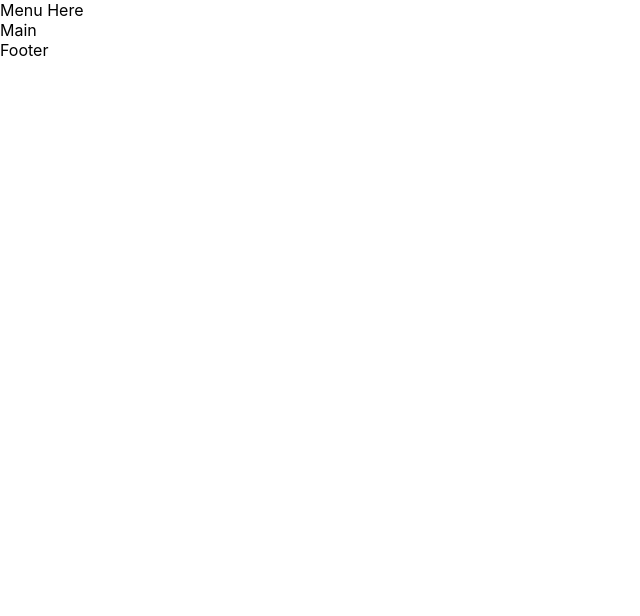
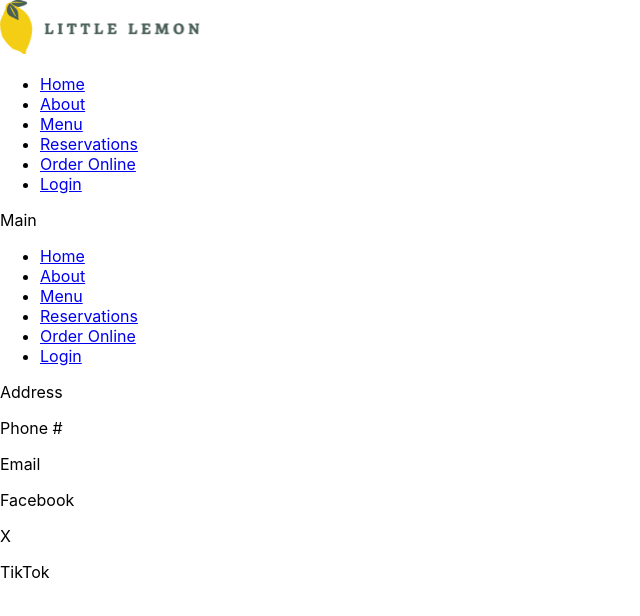
Before and after one commit to ajenkins198621/meta-frontend-capstone, a React (Create React App) app: page / in a window 1280 px wide. Shown: the top 616 px of the page, without its empty margins (0-640 px from the left). Built offline with nearby package versions, Linux system fonts and the light colour scheme.

Commit message:
Add base content

```diff
--- a/src/App.css
+++ b/src/App.css
@@ -1,38 +1,3 @@
-.App {
-  text-align: center;
+header .logo {
+	width: 200px;
 }
-
-.App-logo {
-  height: 40vmin;
-  pointer-events: none;
-}
-
-@media (prefers-reduced-motion: no-preference) {
-  .App-logo {
-    animation: App-logo-spin infinite 20s linear;
-  }
-}
-
-.App-header {
-  background-color: #282c34;
-  min-height: 100vh;
-  display: flex;
-  flex-direction: column;
-  align-items: center;
-  justify-content: center;
-  font-size: calc(10px + 2vmin);
-  color: white;
-}
-
-.App-link {
-  color: #61dafb;
-}
-
-@keyframes App-logo-spin {
-  from {
-    transform: rotate(0deg);
-  }
-  to {
-    transform: rotate(360deg);
-  }
-}
--- a/src/Footer.js
+++ b/src/Footer.js
@@ -1,5 +1,42 @@
 const Footer = () => {
-	return <footer>Footer</footer>;
+	return (
+		<footer>
+			<nav>
+				<ul>
+					<li>
+						<a href="/">Home</a>
+					</li>
+					<li>
+						<a href="/">About</a>
+					</li>
+					<li>
+						<a href="/">Menu</a>
+					</li>
+					<li>
+						<a href="/">Reservations</a>
+					</li>
+					<li>
+						<a href="/">Order Online</a>
+					</li>
+					<li>
+						<a href="/">Login</a>
+					</li>
+				</ul>
+			</nav>
+
+			<div>
+				<p>Address</p>
+				<p>Phone #</p>
+				<p>Email</p>
+			</div>
+
+			<div>
+				<p>Facebook</p>
+				<p>X</p>
+				<p>TikTok</p>
+			</div>
+		</footer>
+	);
 };
 
 export default Footer;
--- a/src/Header.js
+++ b/src/Header.js
@@ -1,8 +1,9 @@
-import Menu from "./Menu";
+import Menu from "./Nav";
 
 const Header = () => {
 	return (
 		<header>
+			<img src="/Logo.svg" alt="Little Lemon logo" className="logo" />
 			<Menu />
 		</header>
 	);
--- a/src/Menu.js
+++ /dev/null
@@ -1,5 +0,0 @@
-const Menu = () => {
-	return <nav>Menu Here</nav>;
-};
-
-export default Menu;
--- /dev/null
+++ b/src/Nav.js
@@ -0,0 +1,28 @@
+const Nav = () => {
+	return (
+		<nav>
+			<ul>
+				<li>
+					<a href="/">Home</a>
+				</li>
+				<li>
+					<a href="/">About</a>
+				</li>
+				<li>
+					<a href="/">Menu</a>
+				</li>
+				<li>
+					<a href="/">Reservations</a>
+				</li>
+				<li>
+					<a href="/">Order Online</a>
+				</li>
+				<li>
+					<a href="/">Login</a>
+				</li>
+			</ul>
+		</nav>
+	);
+};
+
+export default Nav;
```
Also changed, not shown: public/Logo.svg (added).
